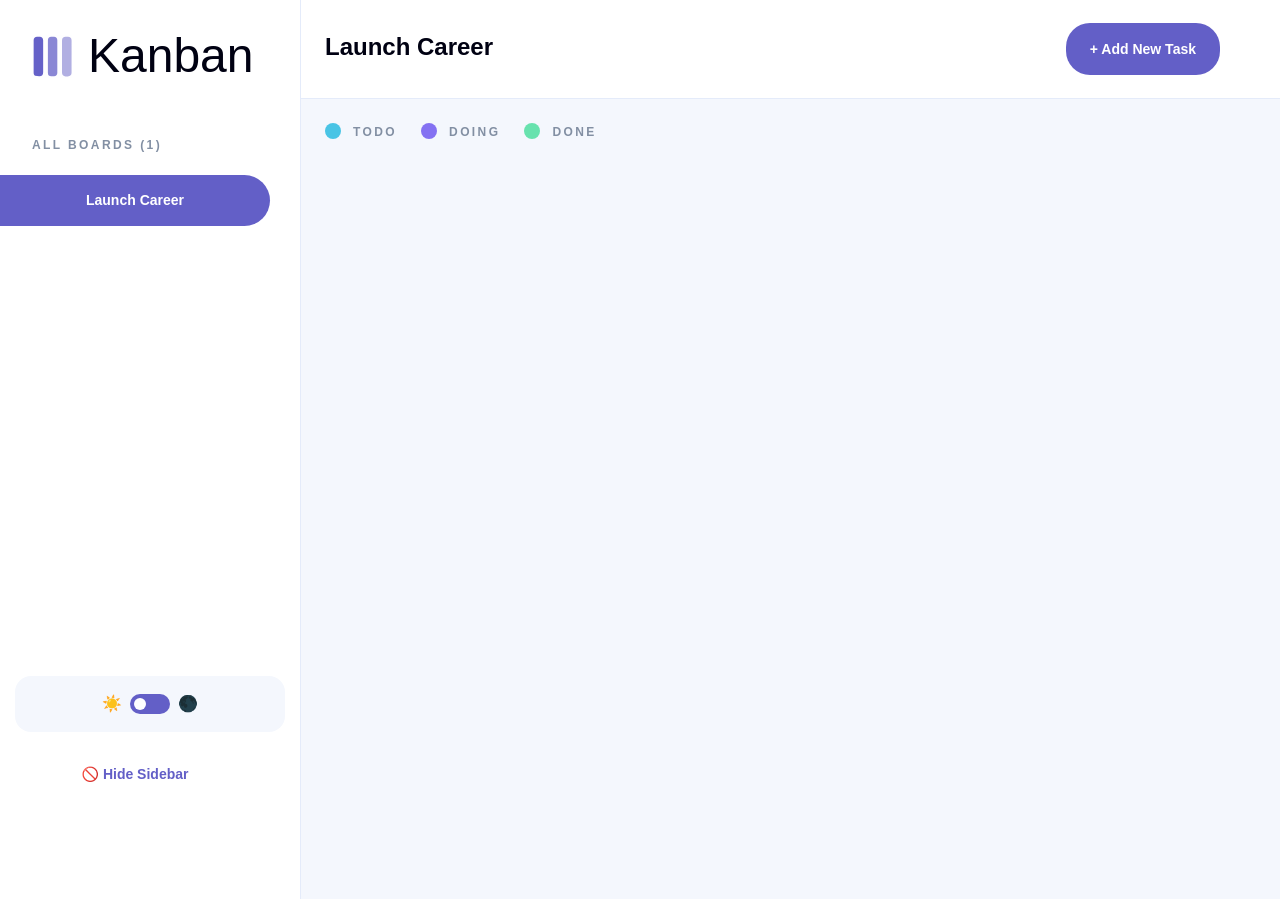
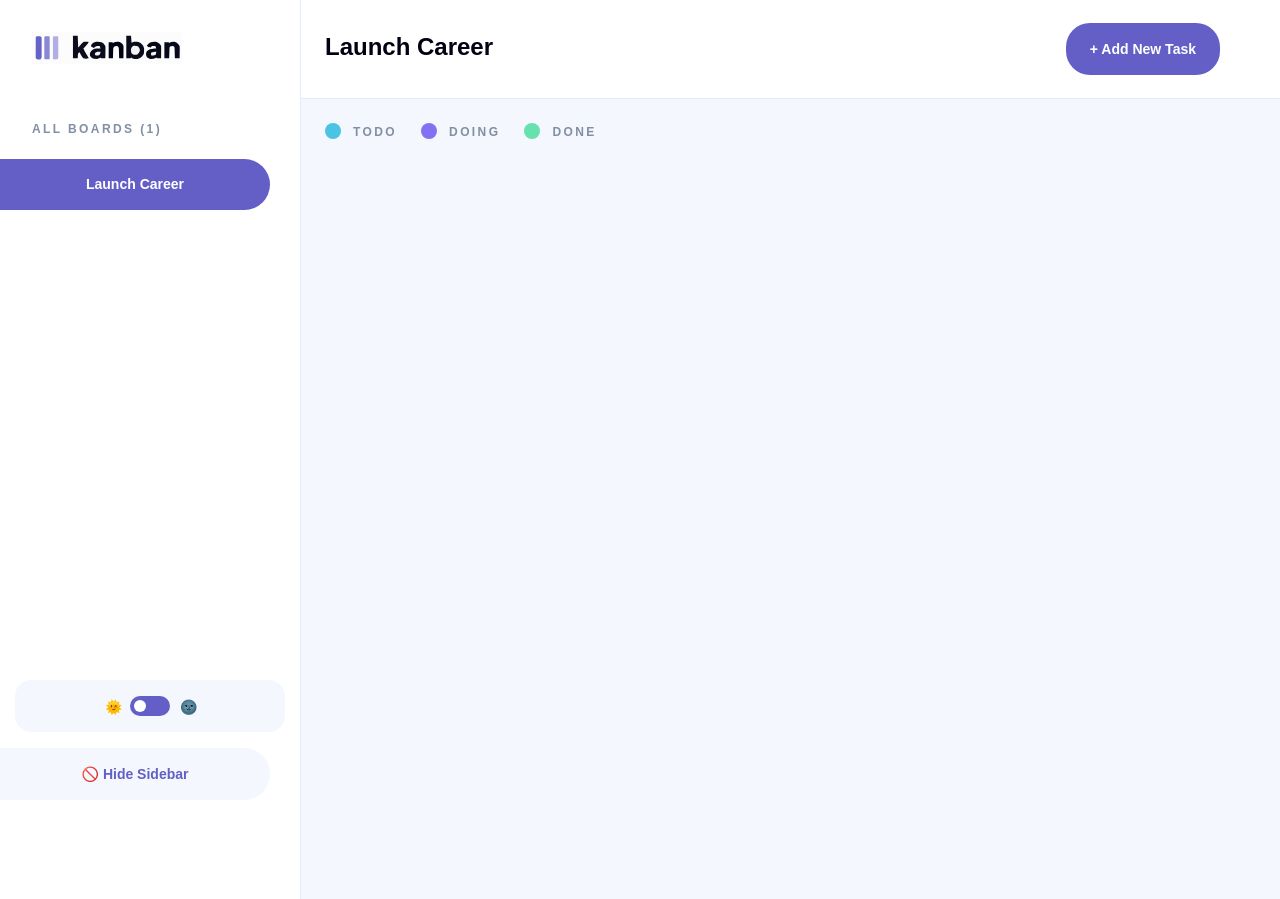
Before and after one commit to RubenOpperman/RUBOPP25120_FTO2502_GroupB_Ruben-Opperman_JSLPP, a website with bundled scripts: page src/index.html in a window 1280 px wide. Built offline with nearby package versions, Linux system fonts and the light colour scheme; no server answers.

Commit message:
add svg icons

```diff
--- a/src/index.html
+++ b/src/index.html
@@ -26,15 +26,16 @@
     >
       <div class="flex">
         <img
-          src="/assets/favicon.svg"
-          class="mb-14 mt-8 ml-8 w-[20px] lg:w-[40px] h-auto hidden md:block"
+          src="/assets/logo-dark.svg"
+          class="mb-14 mt-8 ml-8 w-[150px] h-auto hidden dark:md:block"
           alt="Kanban logo"
         />
-        <h4
-          class="mb-14 mt-8 ml-4 w-[30px] h-auto hidden md:block text-2xl text-primary-font-color Dark:text-primary-font-color lg:text-5xl font-medium"
-        >
-          Kanban
-        </h4>
+
+        <img
+          src="/assets/logo-light.svg"
+          alt="Kanban logo"
+          class="mb-14 mt-8 ml-8 w-[150px] h-auto hidden md:block dark:hidden"
+        />
       </div>
 
       <div>
@@ -59,7 +60,9 @@
         id="darkModeToggle"
       >
         <div class="flex mx-auto items-center">
-          <span>☀️</span>
+          <span>
+            <img src="/assets/icon-light-theme.svg" alt="sun icon" />
+          </span>
 
           <button id="Theme-toggle-desktop">
             <div
@@ -72,13 +75,13 @@
             </div>
           </button>
 
-          <span>🌑</span>
+          <span><img src="/assets/icon-dark-theme.svg" alt="moon icon" /></span>
         </div>
       </div>
     </div>
     <div class="z-50 my-0 col-start-1 hidden md:block">
       <button
-        class="py-4 dark:bg-[#635FC7] lg:w-[270px] md:w-[180px] rounded-br-[100px] rounded-tr-[100px] text-[#635FC7] dark:text-primary-font-color text-sm font-bold hover:bg-[#A8A4FF]"
+        class="py-4 dark:bg-[#635FC7] bg-secondary-color lg:w-[270px] md:w-[180px] rounded-br-[100px] rounded-tr-[100px] text-[#635FC7] dark:text-primary-font-color text-sm font-bold hover:bg-[#A8A4FF]"
         id="Close-sidebar-button"
       >
         🚫 Hide Sidebar
@@ -95,11 +98,12 @@
       >
         <div class="flex items-center border-l-[#E4EBFA] border-l-1">
           <img
-            src="/assets/favicon.svg"
+            src="/assets/Group 15.svg"
             alt="kanban icon"
             class="md:hidden block w-9 h-auto pl-4 cursor-pointer"
             id="icon-button"
           />
+
           <h2
             class="text-lg md:text-2xl md:pt-8 md:pb-9 pl-4 py-5 md:pl-6 text-primary-font-color dark:text-primary-dark-font-color leading-[30px] md:block hidden"
           >
@@ -362,7 +366,9 @@ back to crush this challenge."
         <div
           class="flex items-center justify-center ml-5 bg-secondary-color dark:bg-[#635FC7] rounded-lg py-2"
         >
-          <span>☀️</span>
+          <span>
+            <img src="/assets/icon-light-theme.svg" alt="sun icon" />
+          </span>
           <label class="relative inline-flex items-center cursor-pointer">
             <button id="Theme-toggle-mobile">
               <div
@@ -375,7 +381,7 @@ back to crush this challenge."
               </div>
             </button>
           </label>
-          <span>🌑</span>
+          <span><img src="/assets/icon-dark-theme.svg" alt="moon icon" /></span>
         </div>
       </div>
     </div>
```
Also changed, not shown: assets/Group 15.svg (added), assets/icon-dark-theme.svg (added), assets/icon-hide-sidebar.svg (added), assets/icon-light-theme.svg (added), assets/icon-show-sidebar.svg (added), assets/logo-dark.svg (added), src/output.css.
